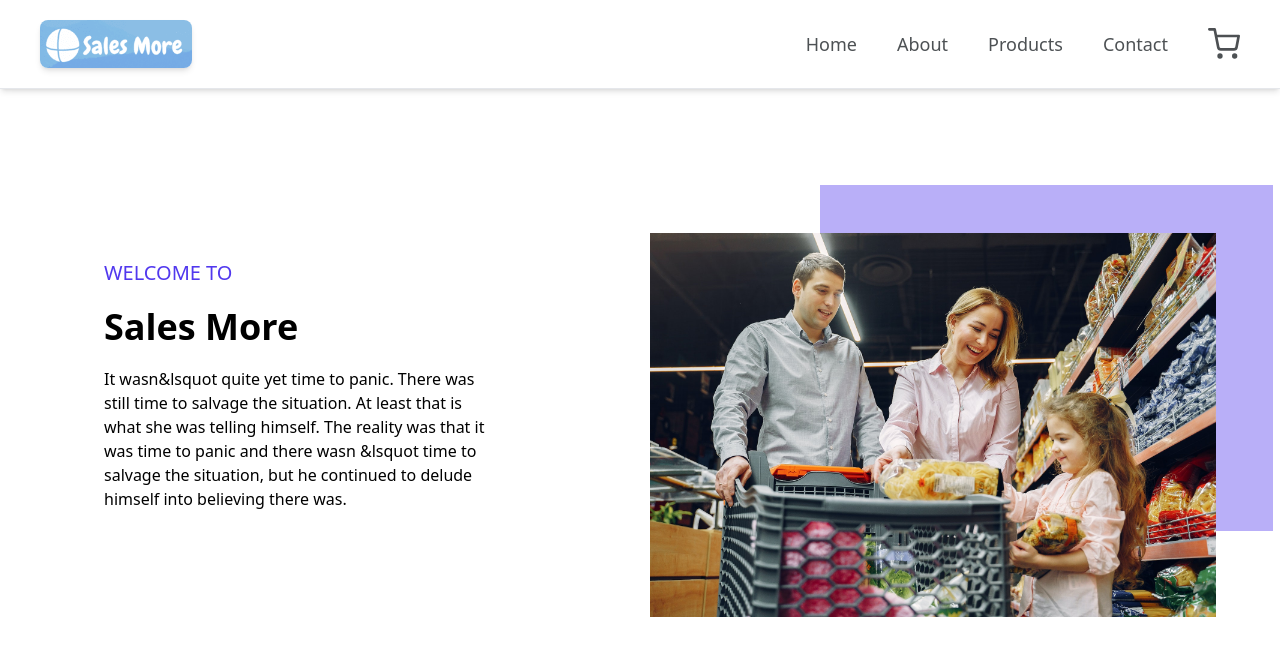
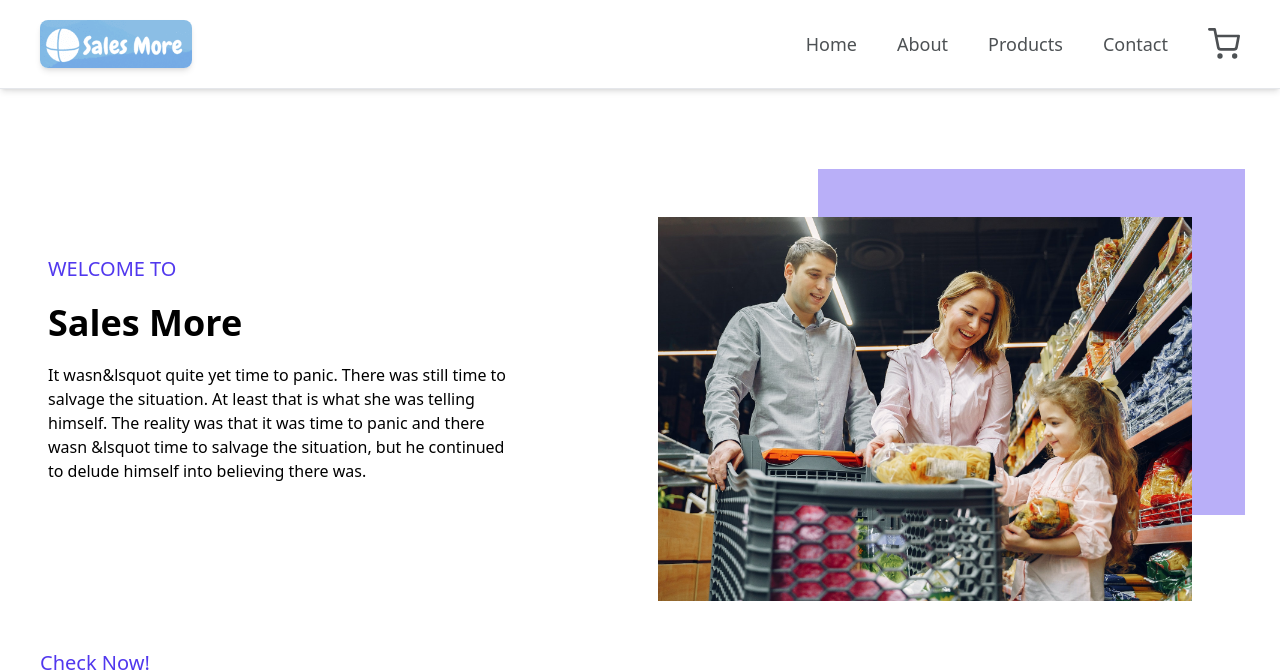
Before and after one commit to harshwebelite21/Sales-More-Fronted, a React (Vite) app: page / in a window 1280 px wide. Shown: the top 672 px of the page. Built offline with nearby package versions, Linux system fonts and the light colour scheme.

Commit message:
space problem solved in banner section

```diff
--- a/src/modules/Home/Component/BannerImageSection.tsx
+++ b/src/modules/Home/Component/BannerImageSection.tsx
@@ -3,8 +3,8 @@ import "./bannerimage.css";
 
 export const BannerImageSection = () => {
   return (
-    <div className="grid grid-cols-1 md:grid-cols-2 gap-5 p-16 justify-items-center relative -z-10">
-      <div className="flex flex-col gap-5 justify-center md:px-10  md:text-left">
+    <div className="grid grid-cols-1 md:grid-cols-2 gap-5 p-12 justify-items-center relative -z-10">
+      <div className="flex flex-col gap-5 justify-center md:text-left items-center md:items-start">
         <h3 className="text-[#5138ee] text-xl">WELCOME TO</h3>
         <h1 className="text-4xl font-bold">Sales More</h1>
         <p className="text-base w-[80%]">
@@ -16,12 +16,12 @@ export const BannerImageSection = () => {
         </p>
       </div>
 
-      <div className="hero-section-image mt-20">
-        <figure className="relative">
+      <div className="hero-section-image pl-2 pr-6 lg:pr-10 mt-20 items-center justify-around ">
+        <figure className="relative  ">
           <img
             src={BannerImage}
             alt="banner"
-            className="h-96 w-full object-cover"
+            className="h-auto w-auto md:h-96 md:w-full object-cover"
           />
         </figure>
       </div>
--- a/src/modules/Home/Component/Swiper/Swiper.tsx
+++ b/src/modules/Home/Component/Swiper/Swiper.tsx
@@ -44,8 +44,8 @@ const swiperOptions: SwiperOptions = {
 
 const MySwiper = () => {
   return (
-    <div className="mt-40 mb-20 w-[90%] mx-auto flex flex-col gap-5">
-      <div className="md:px-10">
+    <div className="mb-20 flex flex-col gap-5">
+      <div className="px-10">
         <div className="text-[#5138ee] pb-0 text-xl">Check Now!</div>
         <div className="text-4xl pt-0  font-bold">Our Feature Services</div>
       </div>
```
